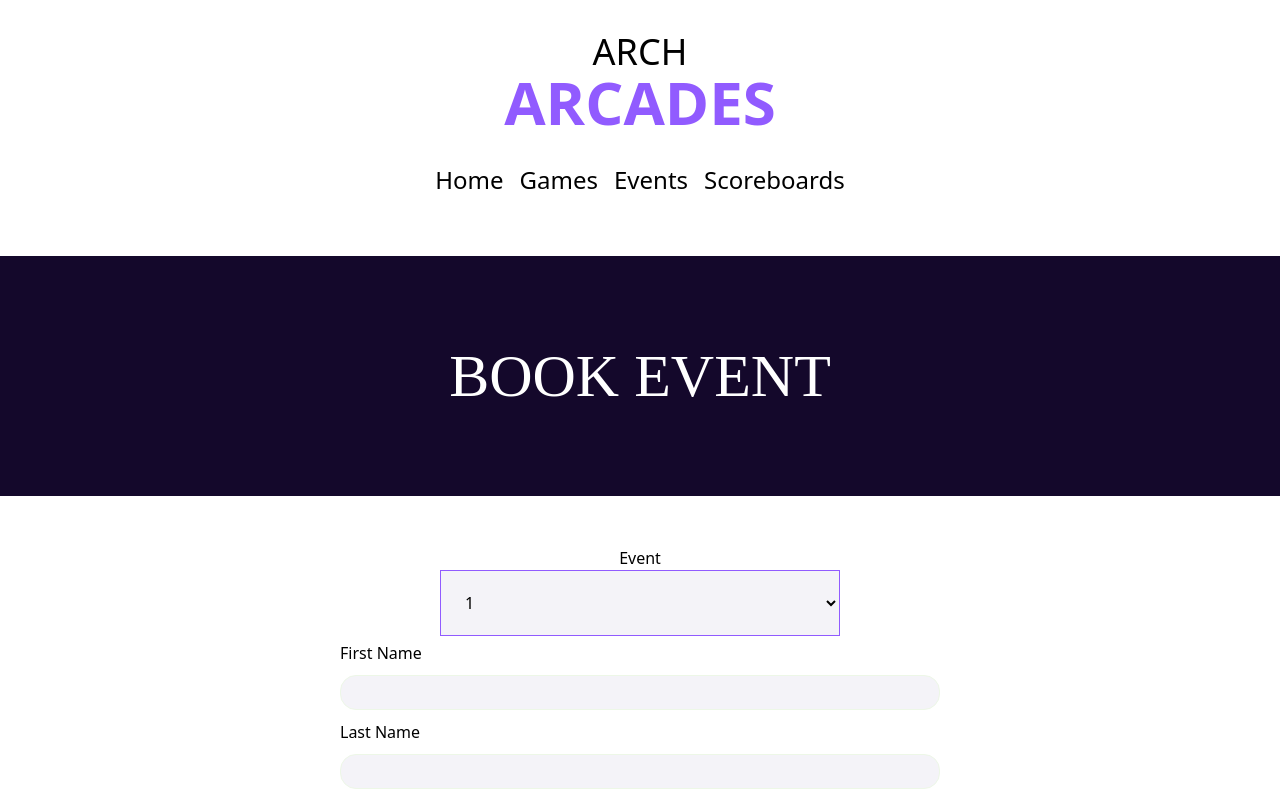
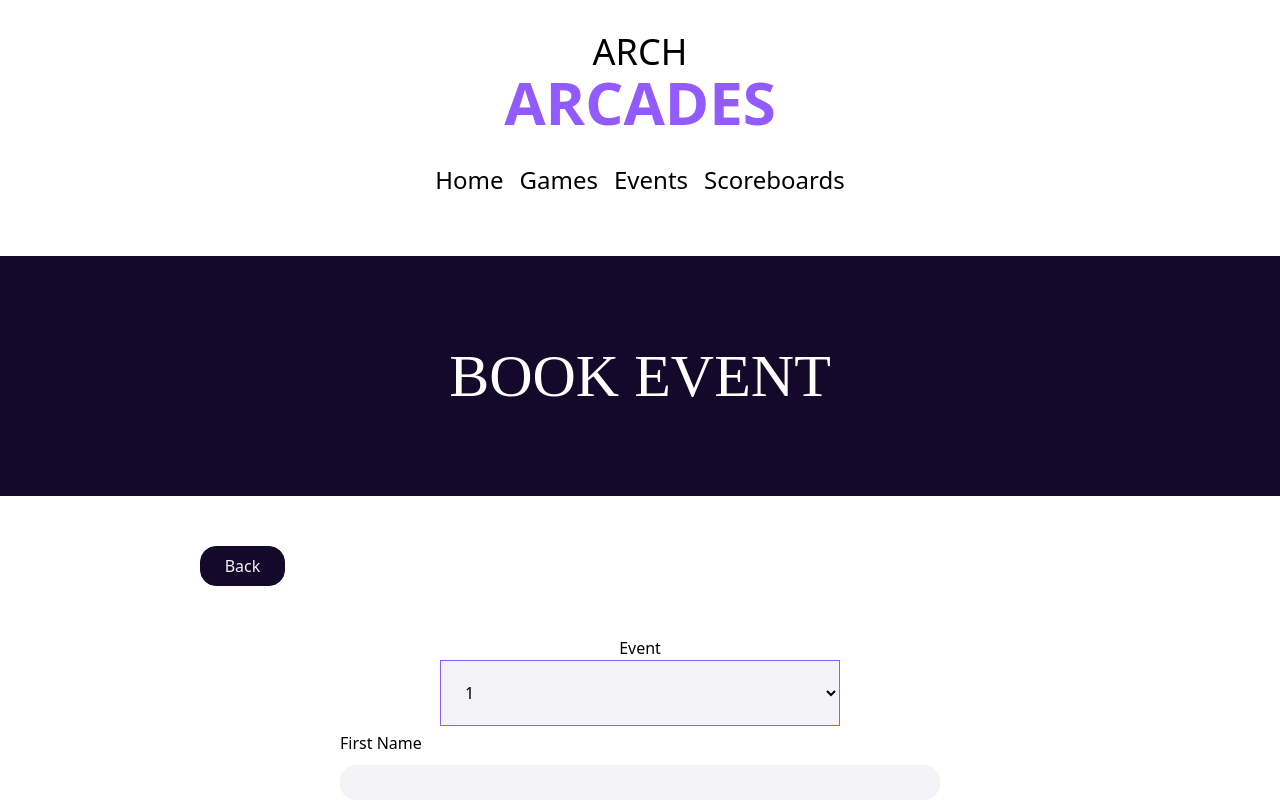
Before and after one commit to pixelatedpup/archarcades, a React (Vite) app in the folder archarcades/: page /archarcades/booking/1 in a window 1280 px wide. Shown: the top 801 px of the page. Built offline with nearby package versions, Linux system fonts and the light colour scheme; a web font is replaced by a local one.

Commit message:
Added a back button in the events booking page

```diff
--- a/archarcades/src/components/Button.jsx
+++ b/archarcades/src/components/Button.jsx
@@ -0,0 +1,32 @@
+import { useNavigate } from "react-router-dom";
+
+const Button = ({submit=false, nav = "", text=""}) =>{
+    const navigate = useNavigate();
+    return(
+        <>
+            <div>
+                <button
+                className="
+                    rounded-2xl
+                    h-[40px]
+                    w-[85px]
+                    bg-[var(--dark)]
+                    hover:bg-[var(--light)]
+                    text-[var(--light)]
+                    hover:text-[var(--dark)]
+                    border border-[var(--dark)]
+                    hover:border-[var(--light)]
+                    transition-all
+                    duration-500
+                "
+                onClick={() => navigate(nav)}
+                >
+                {text}
+                </button>
+
+            </div>
+        </>
+    );
+}
+
+export default Button;
--- a/archarcades/src/components/Carousel.jsx
+++ b/archarcades/src/components/Carousel.jsx
@@ -54,7 +54,7 @@ const Carousel = () => {
         </div>
 
         {/* Center Image */}
-        <div className="md:w-[600px] md:h-[400px] sm:w-[400px] sm:h-[200px] border-2 border-[var(--primary)] rounded overflow-hidden shadow-xl">
+        <div className="lg:w-[600px] lg:h-[400px] md:w-[300px] md:h-[200px] sm:w-[200px] sm:h-[100px] border-2 border-[var(--primary)] rounded overflow-hidden shadow-xl">
           <img
             key={index}
             src={images[index]}
--- a/archarcades/src/pages/BookEvent.jsx
+++ b/archarcades/src/pages/BookEvent.jsx
@@ -1,4 +1,6 @@
-import { useParams } from "react-router-dom";
+import { useNavigate, useParams } from "react-router-dom";
+import Button from "../components/Button";
+
 // import  Button from "../components/Button";
 
 const InputField = ({label="Default", type="", placeholder="Enter", inputFor=""}) =>{
@@ -14,6 +16,7 @@ const InputField = ({label="Default", type="", placeholder="Enter", inputFor=""}
 
 const BookEvent = () =>{
     const {title} = useParams();
+    const navigate = useNavigate();
 
     const inputs =[ {label:"First Name",type:"", inputFor:"",placeholder:""},
                     {label:"Last Name",type:"", inputFor:"",placeholder:""},
@@ -26,6 +29,10 @@ const BookEvent = () =>{
         <>
         <section className="bg-[var(--dark)]">
                 <h1 className="text-6xl mx-[150px] text-white p-[90px] font-[Zen_Dots] m-[0]  m-auto text-center">BOOK EVENT</h1>
+        </section>
+
+        <section className="pl-[200px] pt-[50px]">
+           <Button nav="/events" text="Back"/>
         </section>
         <section className="flex flex-col align-center mx-[50px] md:mx-[150px] mb-[50px]">
             <article className="flex flex-col items-center flex-1 pt-[50px] pb-[50px] ">
--- a/archarcades/src/pages/Home.jsx
+++ b/archarcades/src/pages/Home.jsx
@@ -16,11 +16,11 @@ const Home = () => {
       },
             {name: "Samuel Tarly",
         text:"My and my brother had an amazing time.",
-        rating:"5/5"
+        rating:"4/5"
       },
             {name: "Jesse Pinkman",
         text:"Such a great time! Would love to experience again",
-        rating:"5/5"
+        rating:"4.5/5"
       }
     ]
   return (
@@ -69,7 +69,7 @@ const Home = () => {
                 <Card hover={hoveredCard===index}>
                   <h2 className='border-b text-[24px] text-center font-bold '>{review.name}</h2>
                   <p className='pt-[20px]'>{review.text}</p>
-                  <p className='font-bold text-[20px] text-center pt-[20px]'>{review.rating}</p>
+                  <p className='font-bold text-[var(--primary)] text-4xl text-center pt-[20px]'>{review.rating}</p>
                 </Card>
               </div>
             </article>
```
